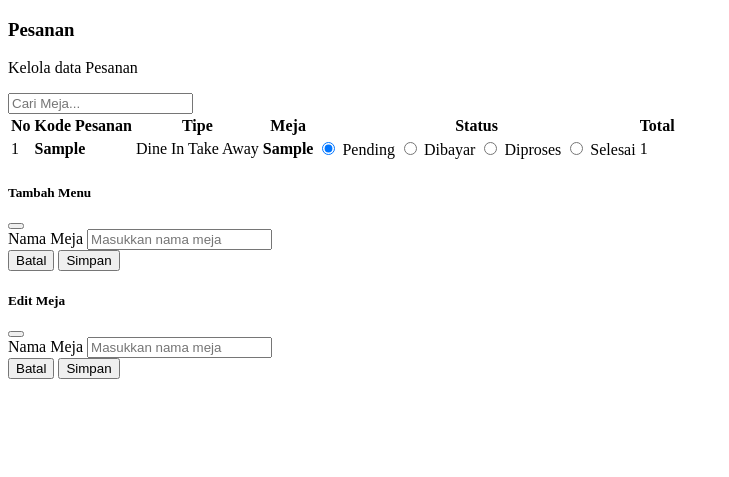
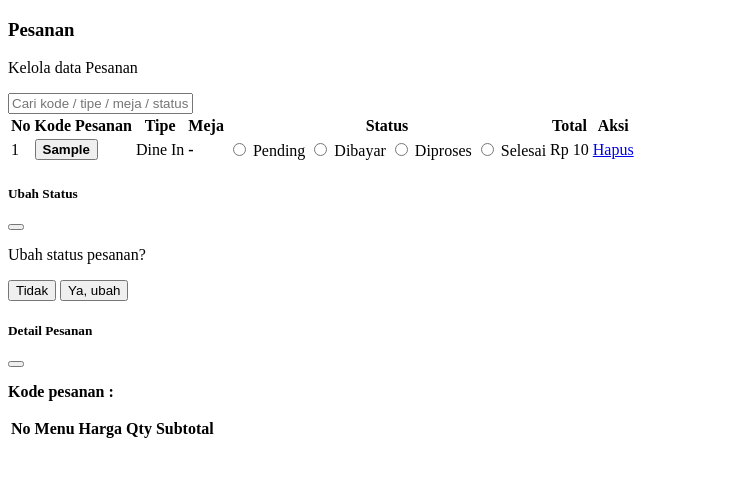
Before and after one commit to Mavlans990/Pemesanan-Pembayaran-Online-berbasis-Web, a Node server app: template frontend/pesanan/index.ejs in a window 1280 px wide. Shown: the part 186-663 px from the top of the page, without its empty margins (0-729 px from the left). Run offline with Node 20, Linux system fonts and the light colour scheme; the template is opened without the code that fills it: most values are stand-ins (such as "Sample title", 1, 10 or a date in 2020); lists and menus that the app fills with data are empty; some libraries are stand-ins or nearby versions.

Commit message:
halaman pesanan done

```diff
--- a/backend/controllers/pesananController.js
+++ b/backend/controllers/pesananController.js
@@ -33,56 +33,71 @@ async function list(req, res) {
         });
     } catch (error) {
         console.error(error);
-        res.status(500).send("Terjadi kesalahan server");
+        res.status(500).json({ success: false, message: "Gagal menampilkan list pesanan" });
     }
 }
 
 // Buat fungsi search tanpa load halaman
-// async function search(req, res) {
-//     try {
-//         const keyword = req.query.nama || "";
-//         const kategori = req.query.kategori || "";
+async function search(req, res) {
+    try {
+        const keyword = req.query.q || "";
+        const data = await pesananModel.search(keyword);
 
-//         const data = await menuModel.search(keyword, kategori);
+        res.json({
+            success: true,
+            data: data.map((item, index) => ({
+                ...item,
+                no: index + 1,
+                totalText: formatRupiah(item.total),
+            })),
+        });
+    } catch (error) {
+        console.error(error);
+        res.status(500).json({ success: false, message: "Gagal mencari pesanan" });
+    }
+}
 
-//         res.json({
-//             success: true,
-//             data: data.map((item, index) => ({
-//                 ...item,
-//                 no: index + 1,
-//                 hargaText: formatRupiah(item.harga),
-//             })),
-//         });
-//     } catch (error) {
-//         console.error(error);
-//         res.status(500).json({ success: false, message: "Gagal mencari menu" });
-//     }
-// }
+async function setStatus(req, res) {
+    try {
+        const status = req.body.status;
+        await pesananModel.updateStatus(req.params.id, status);
+        res.json({ success: true, status: String(status).toLowerCase() });
+    } catch (error) {
+        console.error(error);
+        res.status(500).json({ success: false, message: "Gagal mengubah status pesanan" });
+    }
+}
 
-// async function setStatus(req, res) {
-//     try {
-//         const is_active = req.body.is_active === "ada" ? "ada" : "habis";
-//         await menuModel.updateStatus(req.params.id, is_active);
-//         res.json({ success: true, is_active });
-//     } catch (error) {
-//         console.error(error);
-//         res.status(500).json({ success: false, message: "Gagal mengubah status menu" });
-//     }
-// }
+async function detail(req, res) {
+    try {
+        const kode = req.params.kode;
+        const data = await pesananModel.getDetailByKode(kode);
+        res.json({
+            success: true,
+            kode,
+            data: data.map((item, index) => ({
+                ...item,
+                no: index + 1,
+                hargaText: formatRupiah(item.harga),
+                subtotalText: formatRupiah(item.subtotal),
+            })),
+        });
+    } catch (error) {
+        console.error(error);
+        res.status(500).json({ success: false, message: "Gagal memuat detail pesanan" });
+    }
+}
 
-// async function add(req, res) {
-//     try {
-//         const foto = req.files && req.files.foto;
-//         // console.log(req.files.foto)
-//         await menuModel.create(req.body, foto);
-//         // console.log(req.body)
-//         if (wantsJson(req)) return res.json({ success: true });
-//         res.redirect(frontendUrl + "/menu");
-//     } catch (error) {
-//         console.error(error);req.files
-//         res.status(error.status || 500).send(error.message || "Terjadi kesalahan server");
-//     }
-// }
+async function add(req, res) {
+    try {
+        await pesananModel.create(req.body);
+        if (wantsJson(req)) return res.json({ success: true });
+        // res.redirect(frontendUrl + "/menu");
+    } catch (error) {
+        console.error(error); req.files
+        res.status(500).json({ success: false, message: "Gagal menambah pesanan" });
+    }
+}
 
 // async function edit(req, res) {
 //     try {
@@ -97,26 +112,30 @@ async function list(req, res) {
 //     }
 // }
 
-// async function remove(req, res) {
-//     try {
-//         await menuModel.remove(req.params.id);
-//         if (wantsJson(req)) return res.json({ success: true });
-//         res.redirect(frontendUrl + "/menu");
-//     } catch (error) {
-//         console.error(error);
-//         res.status(500).send("Terjadi kesalahan server");
-//     }
-// }
+async function remove(req, res) {
+    try {
+        await pesananModel.remove(req.params.id);
+        if (wantsJson(req)) return res.json({ success: true });
+        res.redirect(frontendUrl + "/pesanan");
+    } catch (error) {
+        console.error(error);
+        res.status(500).json({ success: false, message: "Gagal menghapus pesanan" });
+    }
+}
 
 module.exports = {
     list,
+    search,
+    setStatus,
+    detail,
+    add,
+    remove,
 };
 
 // module.exports = {
 //     list,
 //     add,
 //     edit,
-//     remove,
 //     search,
 //     setStatus,
 // };
--- a/frontend/app.js
+++ b/frontend/app.js
@@ -85,6 +85,7 @@ app.get("/pesanan", async (req, res) => {
   let pesanans = [];
   try {
     pesanans = await fetchApi("/api/pesanan");
+    // console.log(pesanans)
   } catch (err) {
     console.error(err);
   }
--- a/frontend/layouts/main-layout.ejs
+++ b/frontend/layouts/main-layout.ejs
@@ -9,6 +9,7 @@
 
     <!-- Bootstrap 5.3 -->
     <link href="https://cdn.jsdelivr.net/npm/bootstrap@5.3.8/dist/css/bootstrap.min.css" rel="stylesheet" integrity="sha384-sRIl4kxILFvY47J16cr9ZwB07vP4J8+LH7qKQnuqkuIAvNWLzeN8tE5YBujZqJLB" crossorigin="anonymous">
+    <link rel="stylesheet" href="https://fonts.googleapis.com/css2?family=Material+Symbols+Outlined:opsz,wght,FILL,GRAD@24,400,0,0&icon_names=info" />
     <script>window.API_BASE = "<%= typeof apiBase !== 'undefined' ? apiBase : 'http://localhost:4000' %>";</script>
 
     <style>
--- a/frontend/meja/index.ejs
+++ b/frontend/meja/index.ejs
@@ -134,7 +134,7 @@
 <!-- ================= MODAL TAMBAH ================= -->
 
 <div class="modal fade" id="modalTambah" tabindex="-1">
-  <div class="modal-dialog">
+  <div class="modal-dialog modal-dialog-centered modal-dialog-scrollable">
     <div class="modal-content">
       <div class="modal-header">
         <h5 class="modal-title">Tambah Menu</h5>
--- a/frontend/menu/index.ejs
+++ b/frontend/menu/index.ejs
@@ -122,7 +122,7 @@
 <!-- ================= MODAL TAMBAH ================= -->
 
 <div class="modal fade" id="modalTambah" tabindex="-1">
-  <div class="modal-dialog">
+  <div class="modal-dialog modal-dialog-centered modal-dialog-scrollable">
     <div class="modal-content">
       <div class="modal-header">
         <h5 class="modal-title">Tambah Menu</h5>
@@ -187,7 +187,7 @@
 <!-- ================= MODAL EDIT ================= -->
 
 <div class="modal fade" id="modalEditMenu" tabindex="-1">
-  <div class="modal-dialog">
+  <div class="modal-dialog modal-dialog-centered modal-dialog-scrollable">
     <div class="modal-content">
       <div class="modal-header">
         <h5 class="modal-title">Edit Menu</h5>
@@ -255,7 +255,7 @@
 <!-- ================= MODAL DETAIL FOTO ================= -->
 
 <div class="modal fade" id="modalDetailMenu" tabindex="-1">
-  <div class="modal-dialog">
+  <div class="modal-dialog modal-dialog-centered modal-dialog-scrollable">
     <div class="modal-content">
       <div class="modal-header">
         <h5 class="modal-title">Detail Foto</h5>
--- a/frontend/pesanan/index.ejs
+++ b/frontend/pesanan/index.ejs
@@ -54,14 +54,14 @@
     <div class="card shadow-sm">
       <div class="card-body">
         <div class="d-flex justify-content-between mb-3">
-          <div>
-            <input type="text" class="form-control" placeholder="Cari Meja..." />
+          <div class="col-md-3">
+            <input type="text" id="cari-pesanan" class="form-control" placeholder="Cari kode / tipe / meja / status..." autocomplete="off" />
           </div>
         </div>
 
         <div class="table-responsive">
           <table class="table table-hover align-middle">
-            <thead class="table-light">
+            <thead class="table-primary">
               <tr>
                 <th>No</th>
                 <th>Kode Pesanan</th>
@@ -69,43 +69,12 @@
                 <th>Meja</th>
                 <th>Status</th>
                 <th>Total</th>
+                <th>Aksi</th>
               </tr>
             </thead>
             <!-- untuk edit table ada file pesanan-search.js -->
-            <tbody id="menu-tbody">
-              <% i=1; pesanans.forEach(pesanan =>  {  %>
-              <tr>
-                <td><%= i++ %></td>
-                <td>
-                  <strong><%= pesanan.id_pesanan %></strong>
-                </td>
-                <td>
-                  <span class="badge text-bg-primary">Dine In</span>
-                  <span class="badge text-bg-dark">Take Away</span>
-                </td>
-                <td>
-                  <strong><%= pesanan.id_meja %></strong>
-                </td>
-                <td>
-                  <div class="btn-group btn-group-sm" role="group" aria-label="Basic radio toggle button group">
-                    <input type="radio" class="btn-check" name="btnradio" id="btnradio1" autocomplete="off" checked>
-                    <label class="btn btn-outline-warning" for="btnradio1">Pending</label>
+            <tbody id="pesanan-tbody">
 
-                    <input type="radio" class="btn-check" name="btnradio" id="btnradio2" autocomplete="off">
-                    <label class="btn btn-outline-primary" for="btnradio2">Dibayar</label>
-
-                    <input type="radio" class="btn-check" name="btnradio" id="btnradio3" autocomplete="off">
-                    <label class="btn btn-outline-info" for="btnradio3">Diproses</label>
-
-                    <input type="radio" class="btn-check" name="btnradio" id="btnradio4" autocomplete="off">
-                    <label class="btn btn-outline-success" for="btnradio4">Selesai</label>
-                  </div>
-                </td>
-                <td>
-                  <%= pesanan.totalText %>
-                </td>
-              </tr>
-              <% }); %>
             </tbody>
           </table>
         </div>
@@ -139,9 +108,62 @@
   </main>
 </div>
 
+<!-- ================= MODAL KONFIRMASI STATUS ================= -->
+
+<div class="modal fade" id="modalKonfirmasiStatus" tabindex="-1">
+  <div class="modal-dialog modal-dialog-centered modal-dialog-scrollable">
+    <div class="modal-content">
+      <div class="modal-header">
+        <h5 class="modal-title">Ubah Status</h5>
+        <button type="button" class="btn-close" data-bs-dismiss="modal"></button>
+      </div>
+      <div class="modal-body">
+        <p id="teks-konfirmasi-status" class="mb-0">Ubah status pesanan?</p>
+      </div>
+      <div class="modal-footer">
+        <button type="button" class="btn btn-secondary" data-bs-dismiss="modal">Tidak</button>
+        <button type="button" class="btn btn-primary" id="btn-status-ya" data-bs-dismiss="modal">Ya, ubah</button>
+      </div>
+    </div>
+  </div>
+</div>
+
+<!-- ================= MODAL DETAIL ================= -->
+
+<div class="modal fade" id="modalDetailPesanan" tabindex="-1">
+  <div class="modal-dialog modal-lg modal-dialog-centered modal-dialog-scrollable">
+    <div class="modal-content">
+      <div class="modal-header">
+        <h5 class="modal-title">Detail Pesanan</h5>
+        <button type="button" class="btn-close" data-bs-dismiss="modal"></button>
+      </div>
+      <div class="modal-body py-3 px-5">
+        <p class="mb-3">
+          <strong>Kode pesanan :</strong>
+          <span id="detail-kode-pesanan"></span>
+        </p>
+        <div class="table-responsive">
+          <table class="table table-sm table-hover align-middle">
+            <thead class="table-primary">
+              <tr>
+                <th>No</th>
+                <th>Menu</th>
+                <th>Harga</th>
+                <th>Qty</th>
+                <th>Subtotal</th>
+              </tr>
+            </thead>
+            <tbody id="detail-pesanan-tbody"></tbody>
+          </table>
+        </div>
+      </div>
+    </div>
+  </div>
+</div>
+
 <!-- ================= MODAL TAMBAH ================= -->
 
-<div class="modal fade" id="modalTambah" tabindex="-1">
+<!-- <div class="modal fade" id="modalTambah" tabindex="-1">
   <div class="modal-dialog">
     <div class="modal-content">
       <div class="modal-header">
@@ -167,10 +189,10 @@
 
     </div>
   </div>
-</div>
+</div> -->
 
 <!-- ================= MODAL EDIT ================= -->
-
+<!--
 <div class="modal fade" id="modalEditMeja" tabindex="-1">
   <div class="modal-dialog">
     <div class="modal-content">
@@ -199,4 +221,7 @@
 
     </div>
   </div>
-</div>
+</div> -->
+
+<script src="/js/pesanan-search.js"></script>
+<script src="/js/pesanan-edit.js"></script>
--- /dev/null
+++ b/frontend/public/js/pesanan-edit.js
@@ -0,0 +1,56 @@
+(function () {
+    const modal = document.getElementById("modalDetailPesanan");
+    if (!modal) return;
+
+    const elKode = document.getElementById("detail-kode-pesanan");
+    const tbody = document.getElementById("detail-pesanan-tbody");
+
+    document.addEventListener("click", function (e) {
+        const btn = e.target.closest(".btn-detail");
+        if (!btn || !btn.dataset.kode_pesanan) return;
+        isiDetail(btn.dataset.kode_pesanan);
+    });
+
+    async function isiDetail(kode) {
+        if (elKode) elKode.textContent = kode;
+        if (tbody) {
+            tbody.innerHTML = `<tr><td colspan="5">Memuat...</td></tr>`;
+        }
+
+        try {
+            const res = await fetch(
+                (window.API_BASE || "") + "/api/pesanan/detail/" + encodeURIComponent(kode),
+                { headers: { Accept: "application/json" } }
+            );
+            const json = await res.json();
+            if (!json.success) throw new Error(json.message);
+            renderDetail(json.data || []);
+        } catch (err) {
+            console.error(err);
+            if (tbody) {
+                tbody.innerHTML = `<tr><td colspan="5">Gagal memuat detail.</td></tr>`;
+            }
+        }
+    }
+
+    function renderDetail(rows) {
+        if (!tbody) return;
+        if (!rows.length) {
+            tbody.innerHTML = `<tr><td colspan="5">Tidak ada item.</td></tr>`;
+            return;
+        }
+
+        tbody.innerHTML = rows
+            .map(
+                (item) => `
+                        <tr>
+                            <td>${item.no}</td>
+                            <td>${item.nama_menu || "---"}</td>
+                            <td>${item.hargaText || item.harga}</td>
+                            <td>${item.qty}</td>
+                            <td>${item.subtotalText || item.subtotal}</td>
+                        </tr>`
+            )
+            .join("");
+    }
+})();
--- /dev/null
+++ b/frontend/public/js/pesanan-search.js
@@ -0,0 +1,185 @@
+(function () {
+    const input = document.getElementById("cari-pesanan");
+    const tbody = document.getElementById("pesanan-tbody");
+    const modalEl = document.getElementById("modalKonfirmasiStatus");
+    if (!input || !tbody) return;
+
+    let timer = null;
+    let pending = null;
+    let confirmed = false;
+
+    function escapeHtml(text) {
+        return String(text ?? "")
+            .replace(/&/g, "&amp;")
+            .replace(/"/g, "&quot;")
+            .replace(/</g, "&lt;")
+            .replace(/>/g, "&gt;");
+    }
+
+    function labelTipe(tipe) {
+        const t = String(tipe || "").toLowerCase();
+        if (t === "takeaway") {
+            return `<span class="badge text-bg-dark">Take Away</span>`;
+        }
+        return `<span class="badge text-bg-primary">Dine In</span>`;
+    }
+
+    function radioStatus(id, status) {
+        const cur = String(status || "pending").toLowerCase();
+        const items = [
+            { value: "pending", label: "Pending", cls: "btn-outline-warning" },
+            { value: "dibayar", label: "Dibayar", cls: "btn-outline-primary" },
+            { value: "diproses", label: "Diproses", cls: "btn-outline-info" },
+            { value: "selesai", label: "Selesai", cls: "btn-outline-success" },
+        ];
+        return `
+            <div class="btn-group btn-group-sm status-group" role="group" data-id="${id}" data-status="${cur}">
+                ${items
+                        .map(
+                            (item) => `
+                <input type="radio" class="btn-check radio-status" name="status-${id}"
+                    id="status-${id}-${item.value}" value="${item.value}"
+                    data-id_pesanan="${id}" autocomplete="off"
+                    ${cur === item.value ? "checked" : ""}>
+                <label class="btn ${item.cls}" for="status-${id}-${item.value}">${item.label}</label>
+                `
+                )
+                .join("")}
+            </div>`;
+    }
+
+    function renderRows(rows) {
+        if (!rows.length) {
+            tbody.innerHTML = `<tr><td colspan="6">Pesanan tidak ditemukan.</td></tr>`;
+            return;
+        }
+
+        tbody.innerHTML = rows
+            .map((p, index) => {
+                const kode = p.kode_pesanan;
+                const meja = (p.tipe === "dine_in" ? p.nama_meja : "-");
+                return `
+                <tr>
+                    <td>${index + 1}</td>
+                    <td>
+                        <button type="button" class="btn btn-light btn-detail" data-bs-toggle="modal" data-bs-target="#modalDetailPesanan"
+                            data-kode_pesanan="${escapeHtml(kode)}">
+                            <strong>${escapeHtml(kode)}</strong>
+                        </button>
+                    </td>
+                    <td>${labelTipe(p.tipe)}</td>
+                    <td><strong>${escapeHtml(meja)}</strong></td>
+                    <td>${radioStatus(p.id_pesanan, p.status)}</td>
+                    <td>${escapeHtml(p.totalText || p.total)}</td>
+                    <td>
+                        <a href="${window.API_BASE || ""}/api/pesanan/delete/${p.id_pesanan}" class="btn btn-sm btn-danger"
+                            onclick="return confirm('Hapus pesanan ${escapeHtml(kode)} beserta detailnya?')">Hapus</a>
+                    </td>
+                </tr>`;
+                })
+                .join("");
+    }
+
+    async function cari() {
+        const q = encodeURIComponent(input.value.trim());
+        try {
+            const res = await fetch((window.API_BASE || "") + "/api/pesanan/search?q=" + q, {
+                headers: { Accept: "application/json" },
+            });
+            const json = await res.json();
+            if (!json.success) {
+                tbody.innerHTML = `<tr><td colspan="6">${json.message || "Gagal mencari"}</td></tr>`;
+                return;
+            }
+            renderRows(json.data || []);
+        } catch (err) {
+            console.error(err);
+            tbody.innerHTML = `<tr><td colspan="6">Gagal memuat hasil pencarian.</td></tr>`;
+        }
+    }
+
+    // fungsi update status pakai radio
+    function setChecked(group, status) {
+        const radio = group.querySelector('.radio-status[value="' + status + '"]');
+        if (radio) radio.checked = true;
+    }
+
+    tbody.addEventListener("change", function (e) {
+        const radio = e.target.closest(".radio-status");
+        if (!radio) return;
+
+        const group = radio.closest(".status-group");
+        const prev = group.dataset.status;
+        const next = radio.value;
+        if (prev === next) return;
+
+        confirmed = false;
+        pending = { group, prev, next, id: radio.dataset.id_pesanan };
+        const teks = document.getElementById("teks-konfirmasi-status");
+        if (teks) {
+            const nama = { pending: "Pending", dibayar: "Dibayar", diproses: "Diproses", selesai: "Selesai" };
+            teks.textContent = "Ubah status menjadi " + (nama[next] || next) + "?";
+        }
+
+        if (window.bootstrap && modalEl) {
+            window.bootstrap.Modal.getOrCreateInstance(modalEl).show();
+        } else if (confirm("Ubah status pesanan?")) {
+            simpanStatus();
+        } else {
+            setChecked(group, prev);
+            pending = null;
+        }
+    });
+
+    async function simpanStatus() {
+        if (!pending) return;
+        const { group, prev, next, id } = pending;
+        try {
+            const res = await fetch((window.API_BASE || "") + "/api/pesanan/status/" + id, {
+                method: "POST",
+                headers: {
+                    "Content-Type": "application/json",
+                    Accept: "application/json",
+                },
+                body: JSON.stringify({ status: next }),
+            });
+            const json = await res.json();
+            if (!json.success) throw new Error(json.message);
+            group.dataset.status = json.status || next;
+            console.log(id)
+        } catch (err) {
+            console.error(err);
+            setChecked(group, prev);
+            alert("Gagal mengubah status pesanan");
+        } finally {
+            pending = null;
+        }
+    }
+
+    function batalStatus() {
+        if (!pending) return;
+        setChecked(pending.group, pending.prev);
+        pending = null;
+    }
+
+    const btnYa = document.getElementById("btn-status-ya");
+    if (btnYa) {
+        btnYa.addEventListener("click", function () {
+            confirmed = true;
+            simpanStatus();
+        });
+    }
+    if (modalEl) {
+        modalEl.addEventListener("hidden.bs.modal", function () {
+            if (pending && !confirmed) batalStatus();
+        });
+    }
+
+    // input search
+    input.addEventListener("input", function () {
+        clearTimeout(timer);
+        timer = setTimeout(cari, 300);
+    });
+
+    cari();
+})();
```
Also changed, not shown: backend/models/mejaModel.js (+4 -4 lines), backend/models/menuModel.js (+7 -7 lines), backend/models/pesananModel.js (+83 -63 lines), backend/routes/pesananRoutes.js (+5 -4 lines), README.md.
